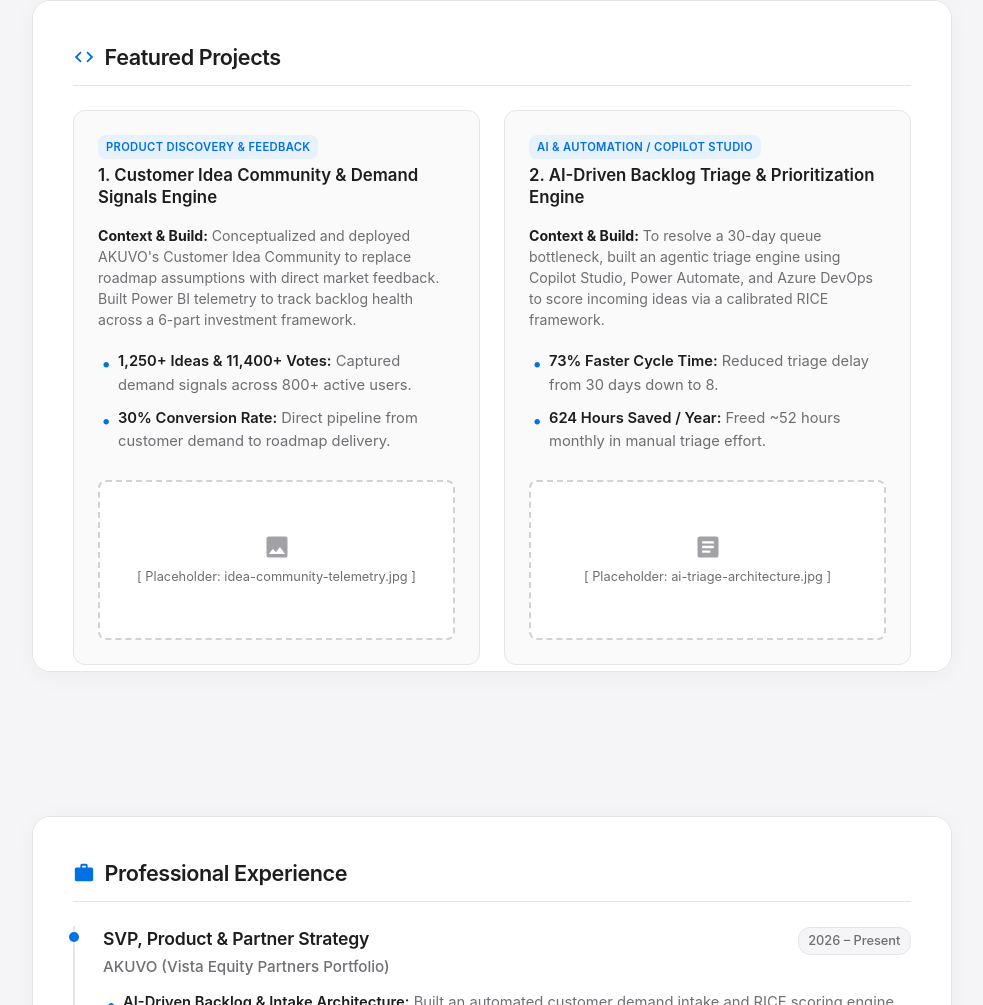
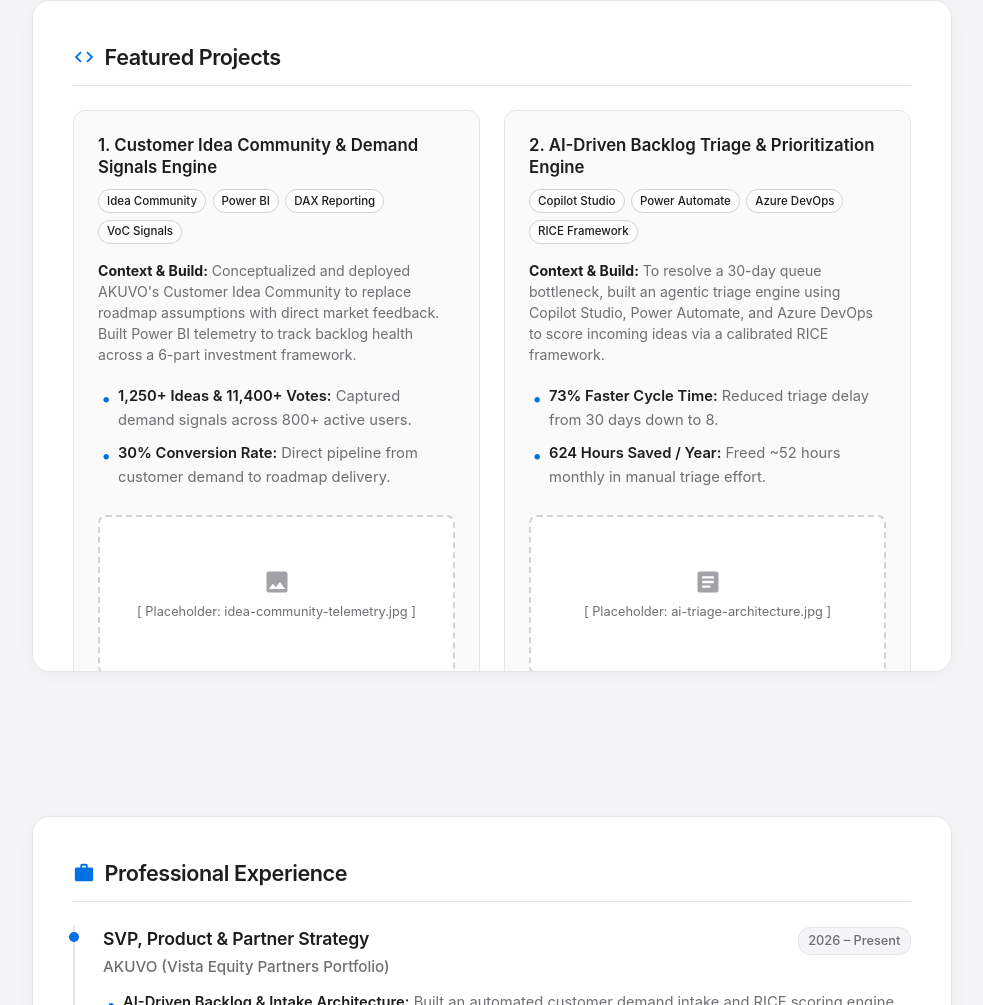
Before and after one commit to abbyprogin/resume, a plain HTML site: page index.html in a window 1280 px wide. Shown: the part 2496-3501 px from the top of the page, without its empty margins (148-1131 px from the left). Drawn offline with Linux system fonts and the light colour scheme.

Commit message:
Update index.html

```diff
--- a/index.html
+++ b/index.html
@@ -243,15 +243,21 @@
       line-height: 1.3;
     }
 
-    .build-tag {
-      font-size: 0.7rem;
-      background: var(--accent-light);
-      color: var(--accent);
-      padding: 0.2rem 0.5rem;
-      border-radius: 8px;
-      font-weight: 600;
-      text-transform: uppercase;
-      letter-spacing: 0.03em;
+    .project-tags {
+      display: flex;
+      flex-wrap: wrap;
+      gap: 0.4rem;
+      margin-top: 0.25rem;
+    }
+
+    .project-chip {
+      background: #ffffff;
+      border: 1px solid #d1d1d6;
+      color: var(--primary-text);
+      font-size: 0.72rem;
+      padding: 0.15rem 0.5rem;
+      border-radius: 12px;
+      font-weight: 500;
     }
 
     .media-placeholder {
@@ -541,8 +547,13 @@
           <!-- Project 1: Idea Community -->
           <div class="build-card">
             <div class="build-header">
-              <span class="build-tag">Product Discovery & Feedback</span>
               <div class="build-title">1. Customer Idea Community & Demand Signals Engine</div>
+              <div class="project-tags">
+                <span class="project-chip">Idea Community</span>
+                <span class="project-chip">Power BI</span>
+                <span class="project-chip">DAX Reporting</span>
+                <span class="project-chip">VoC Signals</span>
+              </div>
             </div>
             <p style="font-size: 0.88rem; color: var(--secondary-text);">
               <strong style="color: var(--primary-text);">Context & Build:</strong> Conceptualized and deployed AKUVO's Customer Idea Community to replace roadmap assumptions with direct market feedback. Built Power BI telemetry to track backlog health across a 6-part investment framework.
@@ -561,8 +572,13 @@
           <!-- Project 2: AI Triage Agent -->
           <div class="build-card">
             <div class="build-header">
-              <span class="build-tag">AI & Automation / Copilot Studio</span>
               <div class="build-title">2. AI-Driven Backlog Triage & Prioritization Engine</div>
+              <div class="project-tags">
+                <span class="project-chip">Copilot Studio</span>
+                <span class="project-chip">Power Automate</span>
+                <span class="project-chip">Azure DevOps</span>
+                <span class="project-chip">RICE Framework</span>
+              </div>
             </div>
             <p style="font-size: 0.88rem; color: var(--secondary-text);">
               <strong style="color: var(--primary-text);">Context & Build:</strong> To resolve a 30-day queue bottleneck, built an agentic triage engine using Copilot Studio, Power Automate, and Azure DevOps to score incoming ideas via a calibrated RICE framework.
@@ -584,7 +600,12 @@
         <div class="build-card">
           <div class="build-header">
             <div class="build-title">3. AI-Assisted Self-Service Knowledge Engine</div>
-            <span class="build-tag">GenAI & Self-Service</span>
+            <div class="project-tags">
+              <span class="project-chip">Generative AI</span>
+              <span class="project-chip">Code-to-Doc LLM Agent</span>
+              <span class="project-chip">Human-in-the-Loop</span>
+              <span class="project-chip">Knowledge Architecture</span>
+            </div>
           </div>
           <p style="font-size: 0.92rem; color: var(--secondary-text);">
             <strong style="color: var(--primary-text);">Context & Build:</strong> To scale customer onboarding without increasing content headcount, conceptualized and built the enterprise Knowledge Base. Developed an AI drafting agent that ingests technical feature requirements and code to automatically generate structured documentation for human review and approval.
```
